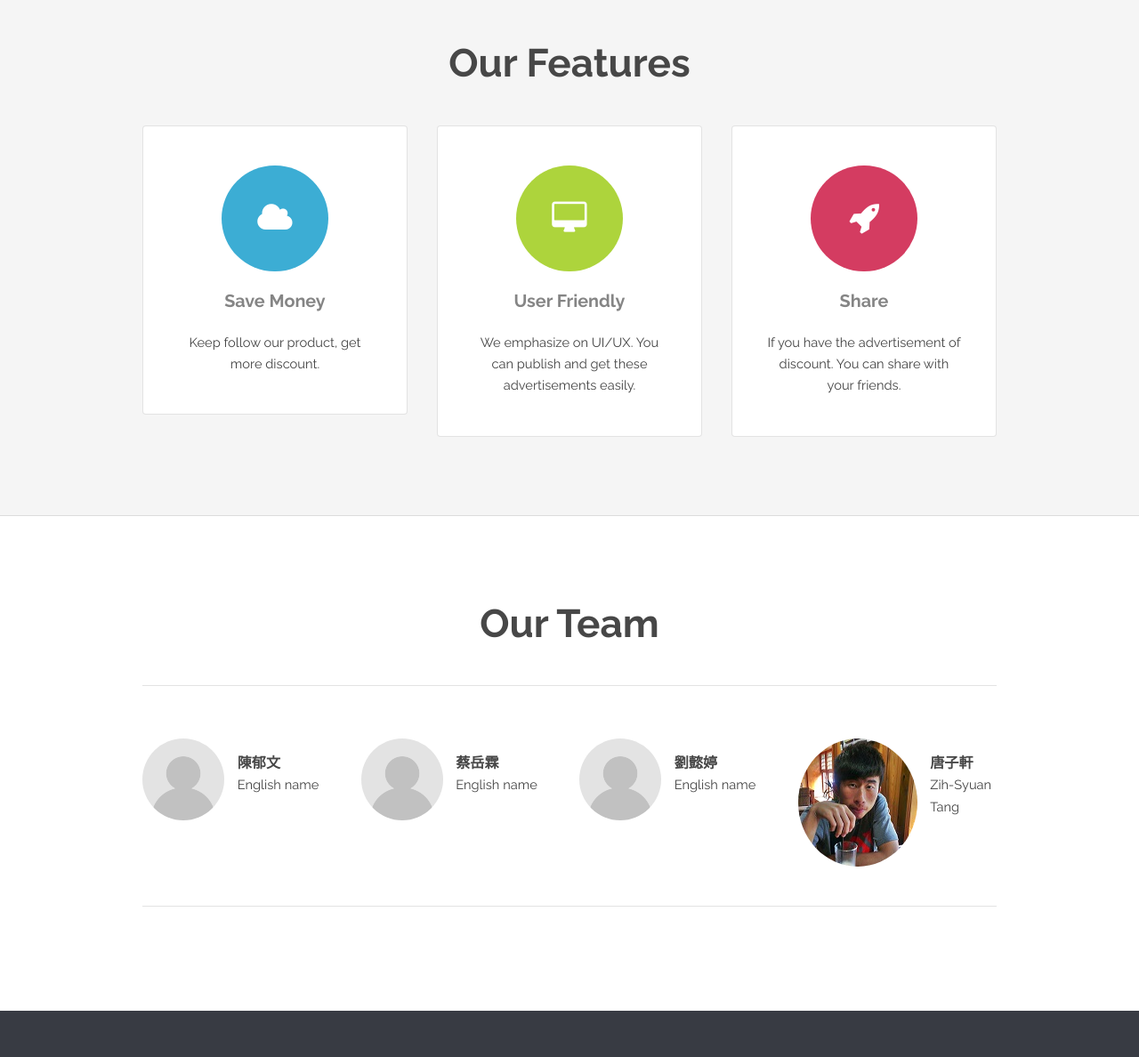
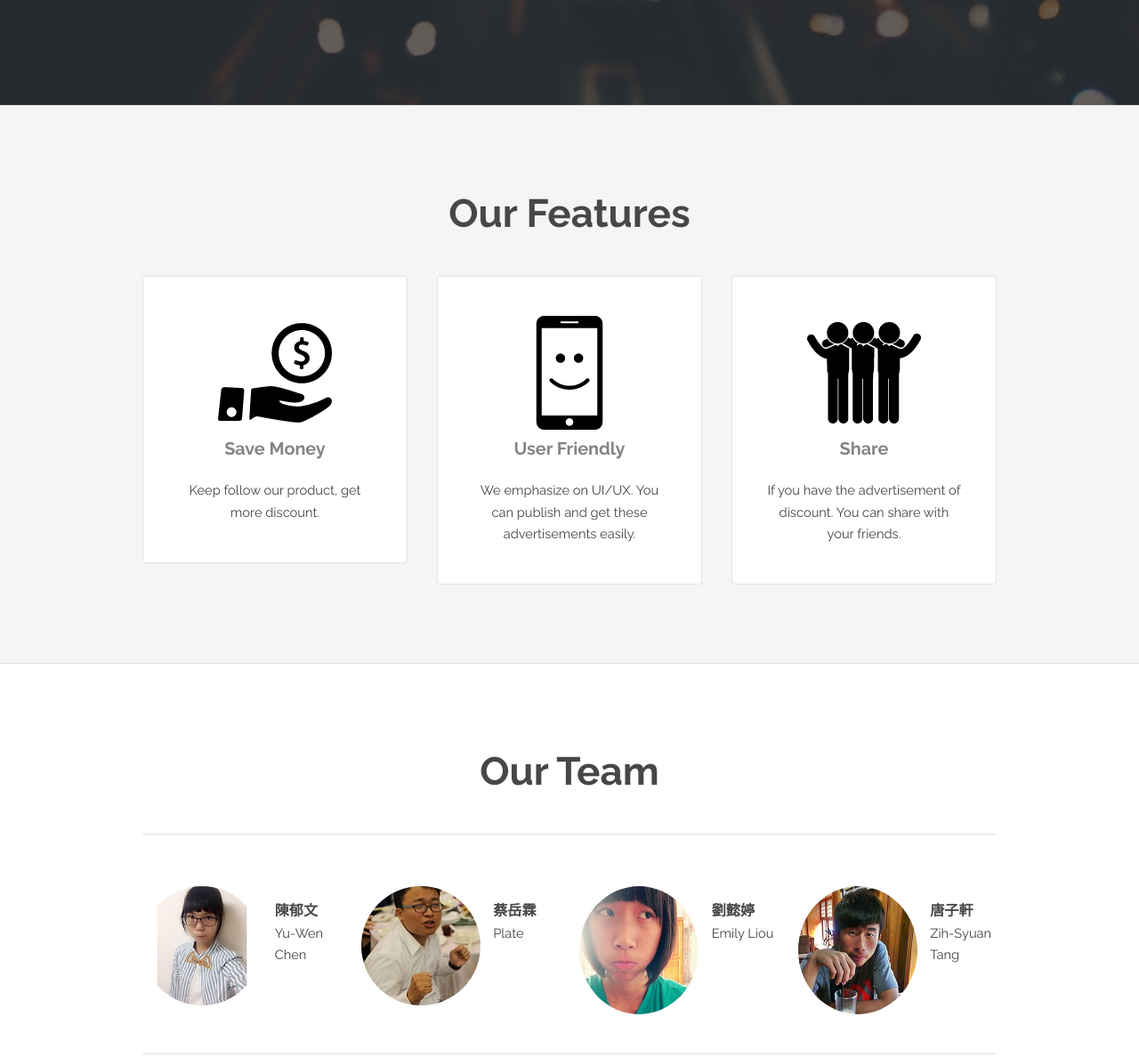
Before and after one commit to Target-Ad/TAd, a plain HTML site: page index.html in a window 1280 px wide. Shown: the part 683-1871 px from the top of the page at 89% size. Drawn offline with Linux system fonts and the light colour scheme.

Commit message:
add the pictures

```diff
--- a/index.html
+++ b/index.html
@@ -36,7 +36,8 @@
 
 		<!-- Banner -->
 			<section id="banner">
-				<h2>Target Advertisement</h2>
+
+				<img src="images/ad_b_2.png"></img>
 				<p>優惠，始終來自於廣告</p>
 				<ul class="actions">
 					<li>
@@ -55,21 +56,21 @@
 					<div class="row 150%">
 						<div class="4u 12u$(medium)">
 							<section class="box">
-								<i class="icon big rounded color1 fa-cloud"></i>
+								<img src="images/payment7.png"></img>
 								<h3>Save Money</h3>
 								<p>Keep follow our product, get more discount.</p>
 							</section>
 						</div>
 						<div class="4u 12u$(medium)">
 							<section class="box">
-								<i class="icon big rounded color9 fa-desktop"></i>
+								<img src="images/cellphone90.png"></img>
 								<h3>User Friendly</h3>
 								<p>We emphasize on UI/UX. You can publish and get these advertisements easily.</p>
 							</section>
 						</div>
 						<div class="4u$ 12u$(medium)">
 							<section class="box">
-								<i class="icon big rounded color6 fa-rocket"></i>
+								<img src="images/group58.png"></img>
 								<h3>Share</h3>
 								<p>If you have the advertisement of discount. You can share with your friends.</p>
 							</section>
@@ -88,19 +89,19 @@
 					<section class="profiles">
 						<div class="row">
 							<section class="3u 6u(medium) 12u$(xsmall) profile">
-								<img src="images/profile_placeholder.gif" alt="" />
+								<img src="images/2.jpg" alt="" />
 								<h4>陳郁文</h4>
-								<p>English name</p>
+								<p>Yu-Wen Chen</p>
 							</section>
 							<section class="3u 6u$(medium) 12u$(xsmall) profile">
-								<img src="images/profile_placeholder.gif" alt="" />
+								<img src="images/3.jpg" alt="" />
 								<h4>蔡岳霖</h4>
-								<p>English name</p>
+								<p>Plate</p>
 							</section>
 							<section class="3u 6u(medium) 12u$(xsmall) profile">
-								<img src="images/profile_placeholder.gif" alt="" />
+								<img src="images/1.jpg" alt="" />
 								<h4>劉懿婷</h4>
-								<p>English name</p>
+								<p>Emily Liou</p>
 							</section>
 							<section class="3u$ 6u$(medium) 12u$(xsmall) profile">
 								<img src="images/syuan.jpg" alt="" />
```
Also changed, not shown: images/1.jpg (added), images/2.jpg (added), images/3.jpg (added), images/ad_b_2.png (added), images/ad_w_2.png (added), images/cellphone90.png (added), images/group58.png (added), images/payment7.png (added).
